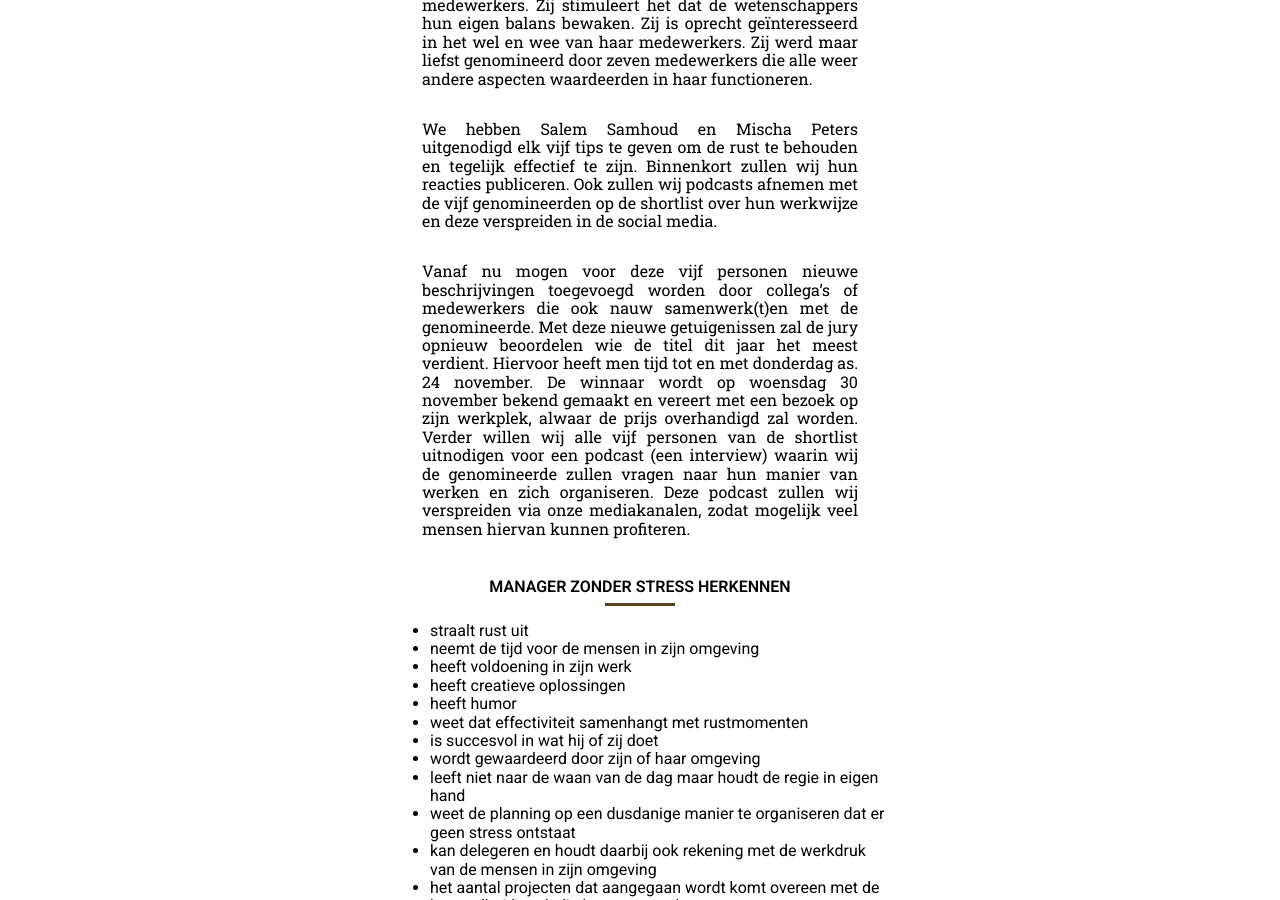
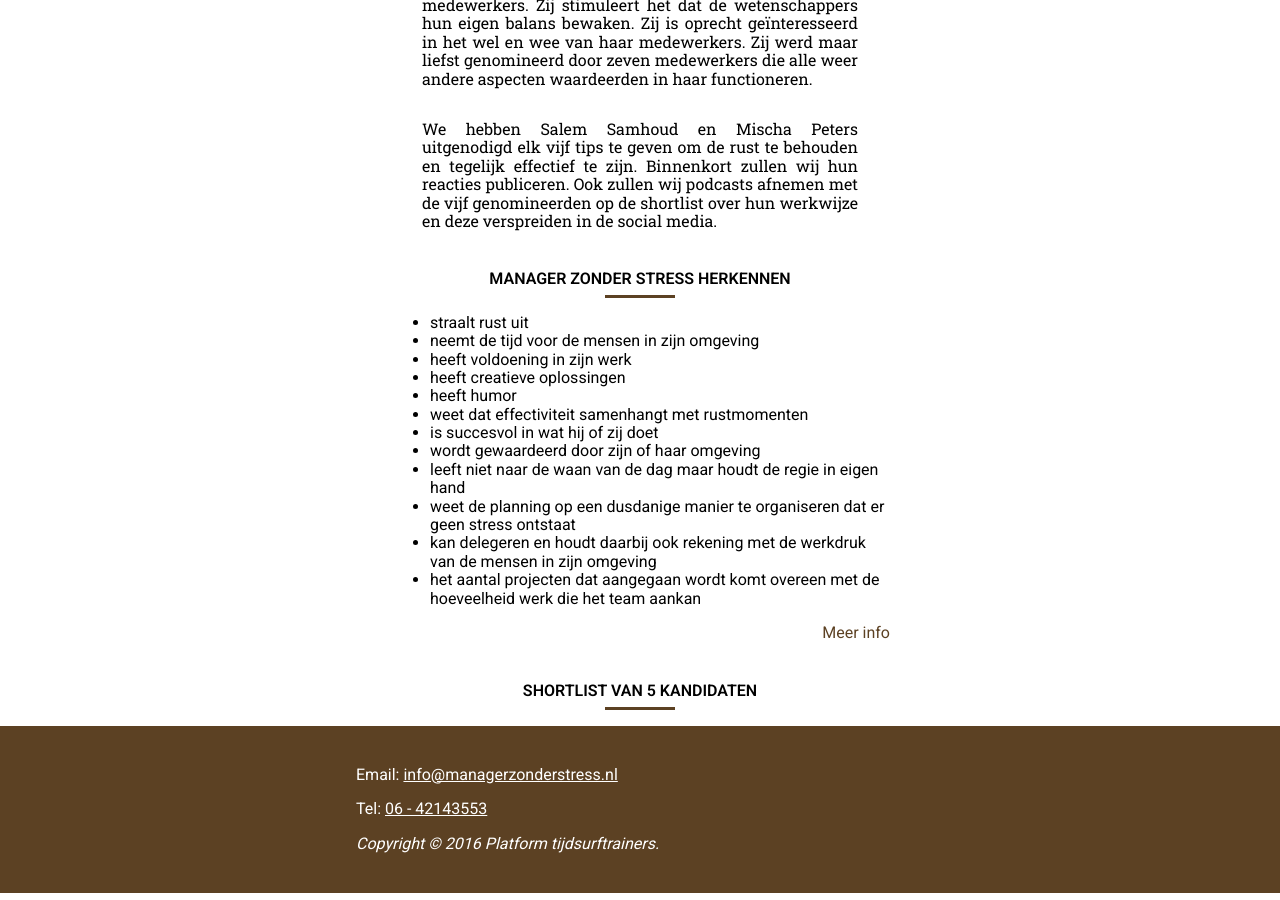
Before and after one commit to nloomans/manager-zonder-stress, a Jekyll site: the page built from index.html, in a window 1280 px wide and 900 px high, scrolled down 1148 px. Built offline with Jekyll 4.4.1, drawn with Linux system fonts in a browser that asks for light colours.

Commit message:
Update about_text.md

```diff
--- a/_includes/about_text.md
+++ b/_includes/about_text.md
@@ -15,11 +15,6 @@ Mischa Peters waakt eveneens over de rust van haar medewerkers. Zij stimuleert h
 
 We hebben Salem Samhoud en Mischa Peters uitgenodigd elk vijf tips te geven om de rust te behouden en tegelijk effectief te zijn. Binnenkort zullen wij hun reacties publiceren. Ook zullen wij podcasts afnemen met de vijf genomineerden op de shortlist over hun werkwijze en deze verspreiden in de social media.
 
-Vanaf nu mogen voor deze vijf personen nieuwe beschrijvingen toegevoegd worden door collega’s of medewerkers die ook nauw samenwerk(t)en met de genomineerde.
-Met deze nieuwe getuigenissen zal de jury opnieuw beoordelen wie de titel dit jaar het meest verdient.
-Hiervoor heeft men tijd tot en met donderdag as. 24 november. De winnaar wordt op woensdag 30 november bekend gemaakt en vereert met een bezoek op zijn werkplek, alwaar de prijs overhandigd zal worden.
-Verder willen wij alle vijf personen van de shortlist uitnodigen voor een podcast (een interview) waarin wij de genomineerde zullen vragen naar hun manier van werken en zich organiseren. Deze podcast zullen wij verspreiden via onze mediakanalen, zodat mogelijk veel mensen hiervan kunnen profiteren.
-
 # Manager zonder stress herkennen
 
 - straalt rust uit
```
